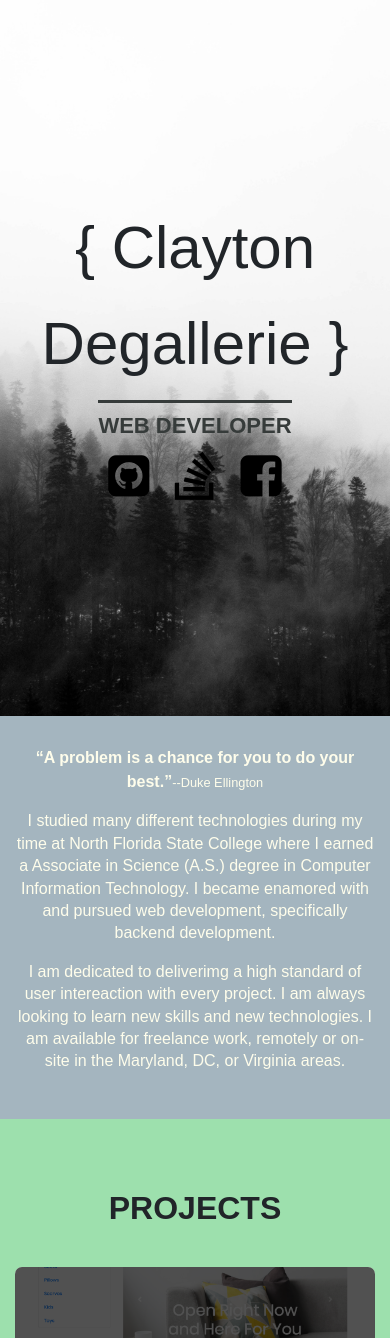
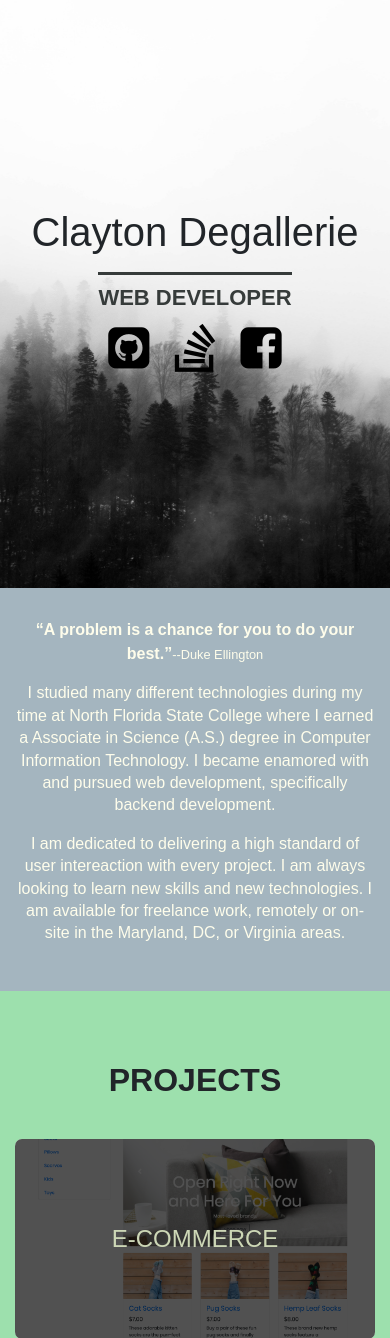
Before and after one commit to cod500/degallerie-portfolio, a PHP site: page /index.html in a window 390 px wide. Shown: the part 46-1384 px from the top of the page. Run offline with PHP 8.4, Linux system fonts and the light colour scheme; some libraries are stand-ins or nearby versions; some web fonts are replaced.

Commit message:
fix h1 resizing

```diff
--- a/css/styles.css
+++ b/css/styles.css
@@ -355,3 +355,9 @@ html.fancybox-lock {
 .navbar-inverse .navbar-nav>li>a:focus {
     color: black !important;
 }
+
+@media(max-width: 450px) {
+    section.home-intro h1 {
+        font-size: 40px;
+    }
+}
--- a/index.html
+++ b/index.html
@@ -48,7 +48,7 @@
         <section class="home-intro">
             <div class="container vcenter">
                 <div class="name text-center">
-                    <h1>{ Clayton Degallerie }</h1>
+                    <h1>Clayton Degallerie</h1>
                     <h2>WEB DEVELOPER</h2>
                     <ul>
                         <li>
@@ -80,7 +80,7 @@
                 <blockquote>“A problem is a chance for you to do your best.”<small>--Duke Ellington</small>
                 </blockquote>
                 <p>I studied many different technologies during my time at North Florida State College where I earned a Associate in Science (A.S.) degree in Computer Information Technology. I became enamored with and pursued web development, specifically backend development.</p>
-                <p>I am dedicated to deliverimg a high standard of user intereaction with every project. I am always looking to learn new skills and new technologies. I am available for freelance work, remotely or on-site in the Maryland, DC, or Virginia areas.</p>
+                <p>I am dedicated to delivering a high standard of user intereaction with every project. I am always looking to learn new skills and new technologies. I am available for freelance work, remotely or on-site in the Maryland, DC, or Virginia areas.</p>
             </div>
         </div>
     </div>
```
